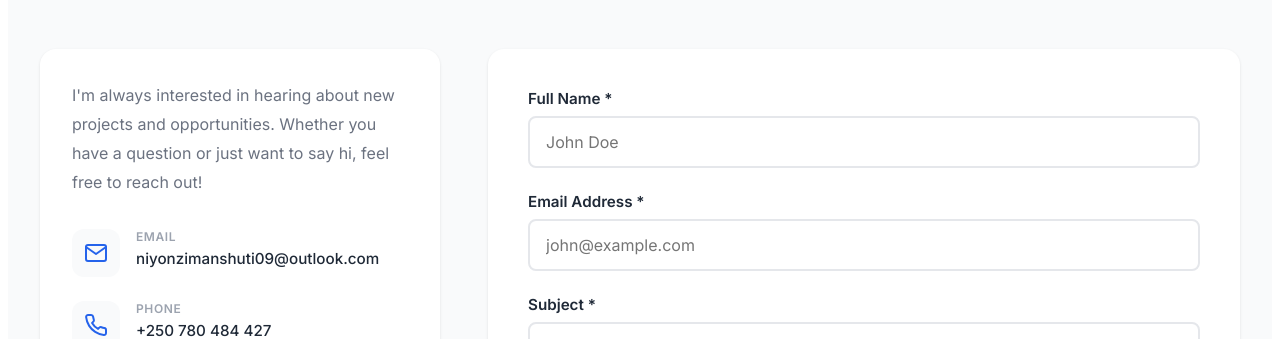
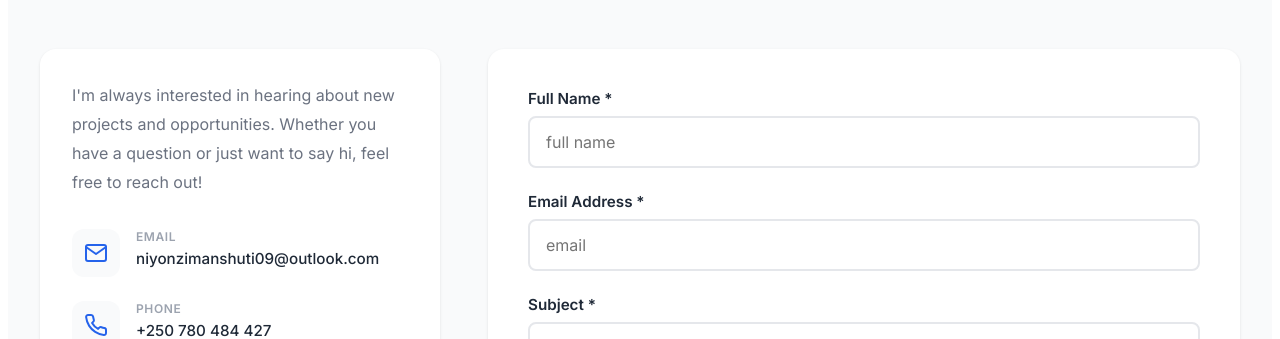
Before and after one commit to nshutifabrice09/portfolio, an Angular app: page / in a window 1280 px wide. Shown: the part 3677-4016 px from the top of the page. Built offline with nearby package versions, Linux system fonts and the light colour scheme.

Commit message:
fix: update placeholder text for name and email fields in contact form

```diff
--- a/src/app/portfolio/portfolio.html
+++ b/src/app/portfolio/portfolio.html
@@ -230,7 +230,7 @@
                 id="name"
                 formControlName="name"
                 [class.invalid]="submitted && f['name'].errors"
-                placeholder="John Doe"
+                placeholder="full name"
               >
               <div class="error-message" *ngIf="submitted && f['name'].errors">
                 <span *ngIf="f['name'].errors['required']">Name is required</span>
@@ -245,7 +245,7 @@
                 id="email"
                 formControlName="email"
                 [class.invalid]="submitted && f['email'].errors"
-                placeholder="john@example.com"
+                placeholder="email"
               >
               <div class="error-message" *ngIf="submitted && f['email'].errors">
                 <span *ngIf="f['email'].errors['required']">Email is required</span>
```
